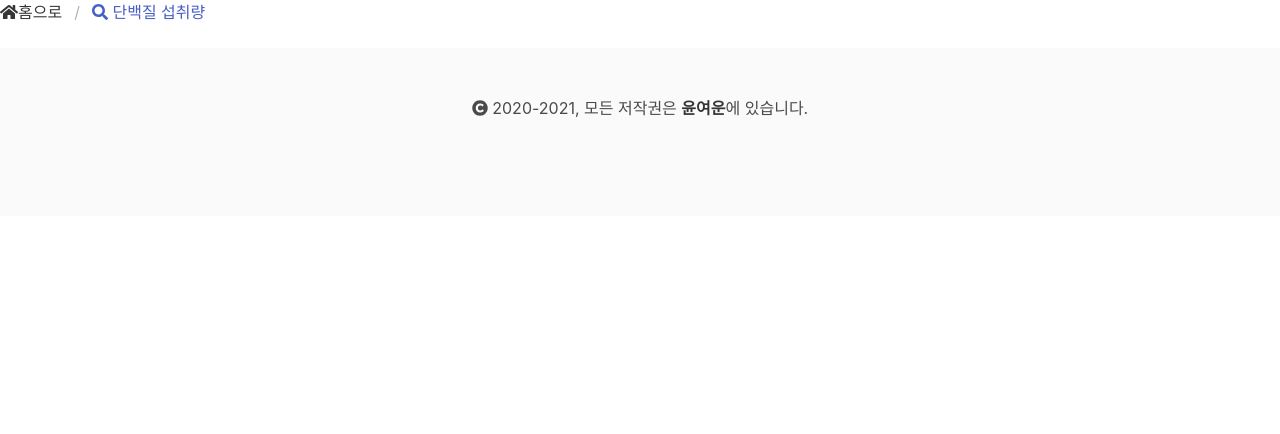
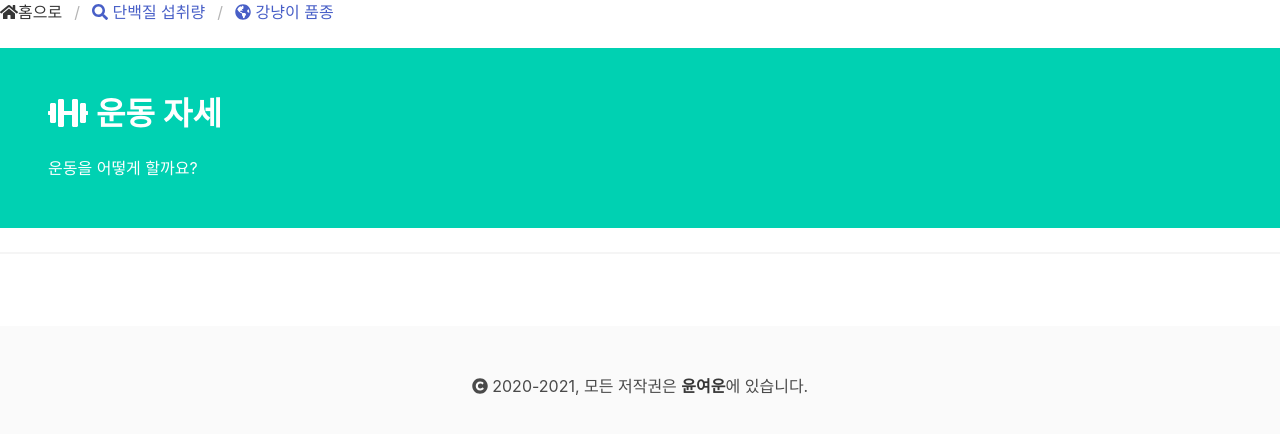
Before and after one commit to Yeowoony/doglove, a Nuxt app: page /how in a window 1280 px wide. Shown: the top 434 px of the page. Built offline with nearby package versions, Linux system fonts and the light colour scheme.

Commit message:
add how page

```diff
--- a/layouts/default.vue
+++ b/layouts/default.vue
@@ -8,6 +8,11 @@
         <li>
           <nuxt-link to="/protein"><i class="fas fa-search"></i>&nbsp;단백질 섭취량</nuxt-link>
         </li>
+        <li>
+					<nuxt-link to="/how"
+						><i class="fas fa-globe-americas"></i>&nbsp;강냥이 품종</nuxt-link
+					>
+				</li>
       </ul>
     </nav>
     <nuxt/>
--- /dev/null
+++ b/pages/how.vue
@@ -0,0 +1,16 @@
+<template>
+	<div>
+		<section class="hero is-primary">
+			<div class="hero-body">
+				<p class="title"><i class="fas fa-dumbbell"></i> 운동 자세</p>
+				<p class="subtile">
+					운동을 어떻게 할까요?
+				</p>
+			</div>
+		</section>
+		<hr />
+		<section class="columns"></section>
+		<div class="column"></div>
+		<div class="column"></div>
+	</div>
+</template>
```
Also changed, not shown: 1 other file (tests, documents, lock files or other folders).
